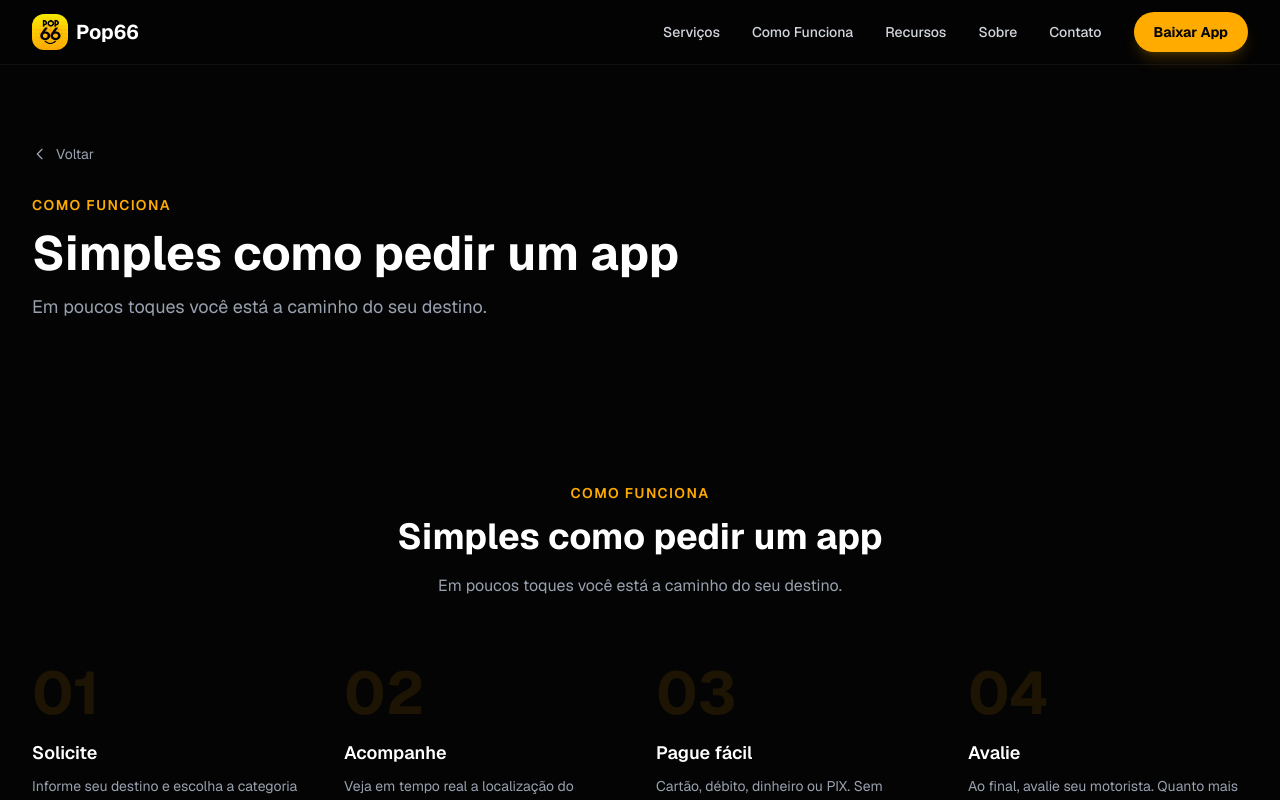
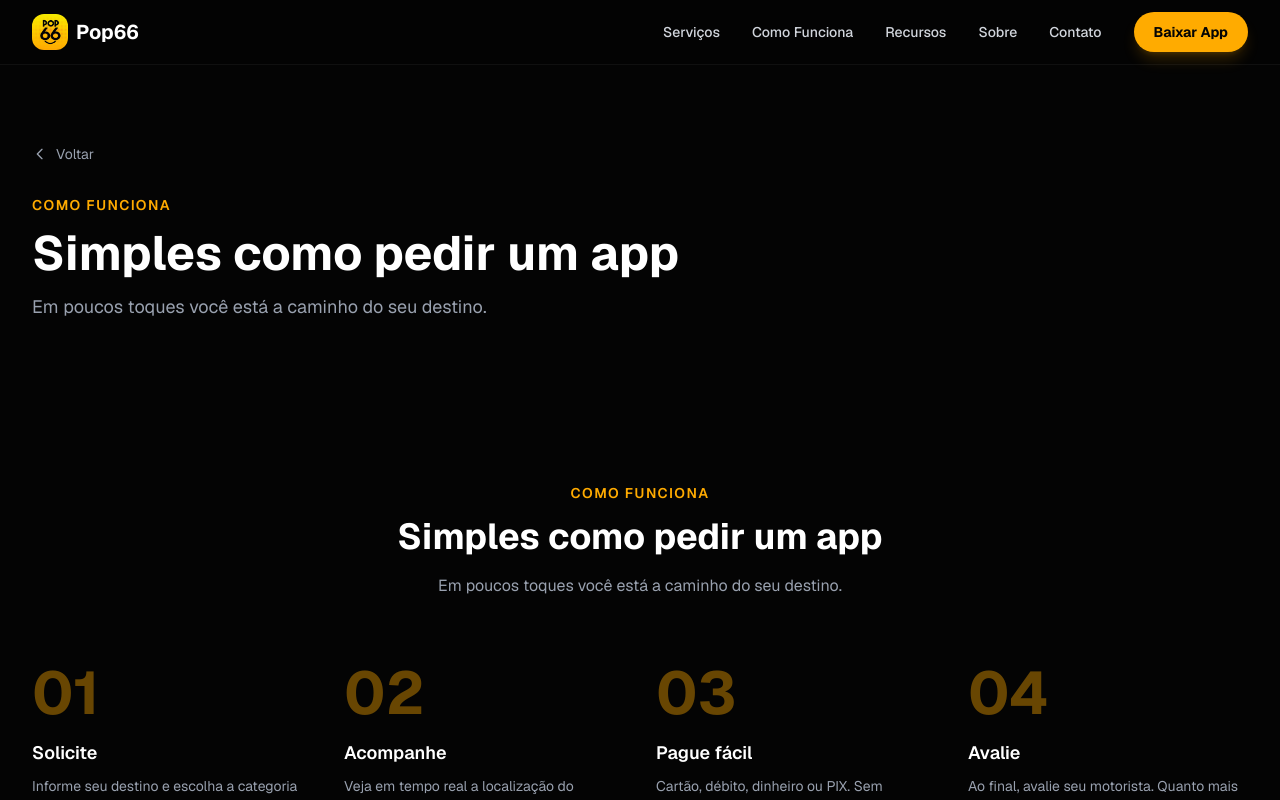
Before and after one commit to odanielkaiser/Pop66-Site, a Next.js app: page /como-funciona in a window 1280 px wide. Shown: the top 800 px of the page. Built offline with nearby package versions, Linux system fonts and the light colour scheme.

Commit message:
Increase visibility of step numbers on como-funciona page

```diff
--- a/src/components/HowItWorks.tsx
+++ b/src/components/HowItWorks.tsx
@@ -38,7 +38,7 @@ export default function HowItWorks() {
         <div className="grid md:grid-cols-2 lg:grid-cols-4 gap-8">
           {steps.map((step) => (
             <div key={step.number} className="relative text-center lg:text-left">
-              <div className="text-6xl font-bold text-primary/10 select-none leading-none mb-4">
+              <div className="text-6xl font-bold text-primary/40 select-none leading-none mb-4">
                 {step.number}
               </div>
               <h3 className="text-lg font-semibold text-white mb-2">{step.title}</h3>
```
